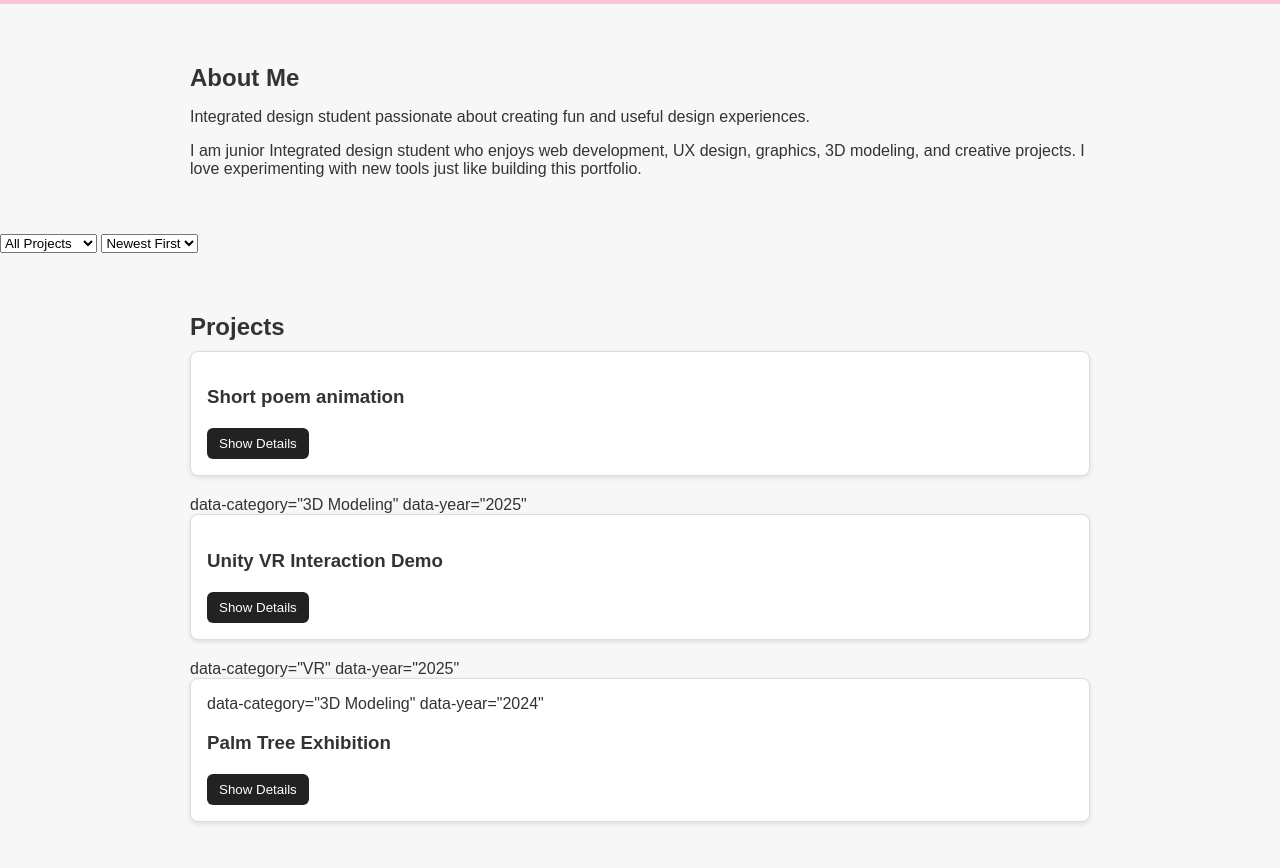
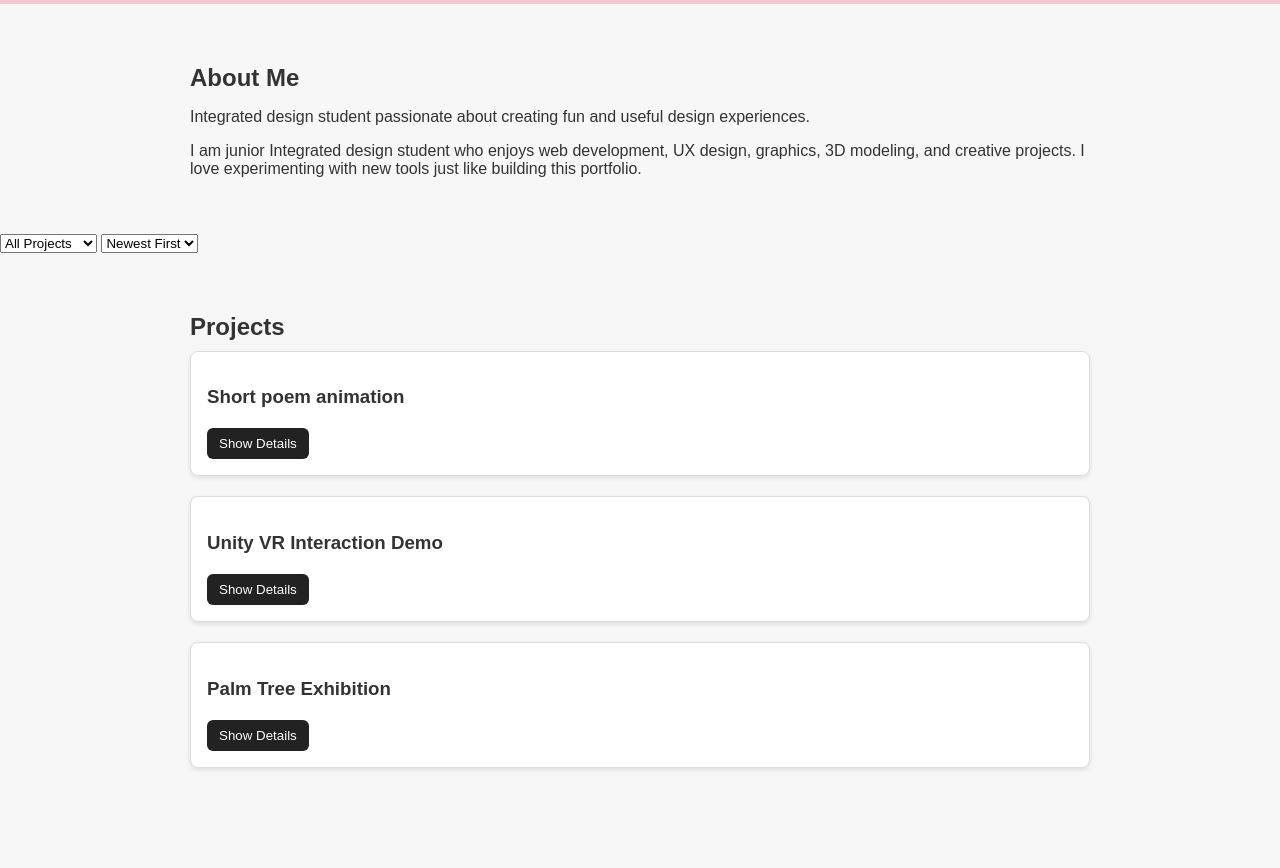
Before and after one commit to Fatimah-alqadihi/202344070-FatimahAlqadihi-assignment3, a plain HTML site: page index.html in a window 1280 px wide. Shown: the part 84-952 px from the top of the page. Drawn offline with Linux system fonts and the light colour scheme.

Commit message:
fixed project cards IDs

```diff
--- a/index.html
+++ b/index.html
@@ -43,7 +43,8 @@
   <section id="projects">
      <h2>Projects</h2>
 
-  <div class="project-card">
+  <div class="project-card" data-category="3D Modeling"
+     data-year="2025">
 
     <h3>Short poem animation</h3>
     <button class="toggle-btn">Show Details</button>
@@ -56,10 +57,9 @@
     <p>A 15 second animated video showcasing a short poem titled "southern moon".</p>
   </div>
   </div>
-    data-category="3D Modeling"
-     data-year="2025"
 
-    <div class="project-card">
+
+    <div class="project-card" data-category="VR" data-year="2025">
 
     <h3>Unity VR Interaction Demo</h3>
     <button class="toggle-btn">Show Details</button>
@@ -70,14 +70,10 @@
     <p>A small VR scene built using Unity’s XR Interaction Toolkit to explore basic interactions.</p>
   </div>
   </div>
-    data-category="VR"
-     data-year="2025"
 
-   <div class="project-card">
-    data-category="3D Modeling"
-     data-year="2024"
+
+   <div class="project-card" data-category="3D Modeling" data-year="2024">
     <h3>Palm Tree Exhibition</h3>
-
     <button class="toggle-btn">Show Details</button>
 
       <div class="project-details">
```
Lines whose indentation alone changed are shown as unchanged.
